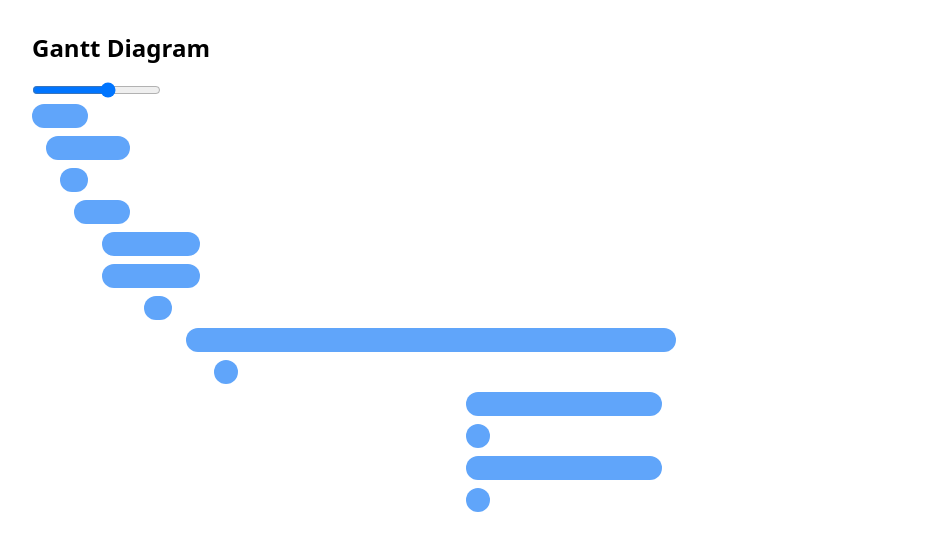
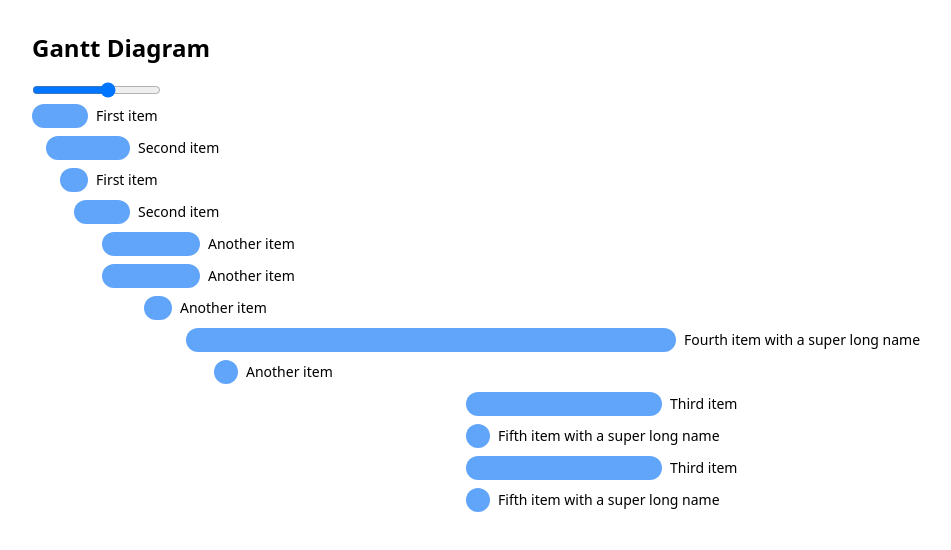
Before and after one commit to parssak/ds-react, a Next.js app: page /diagram in a window 1280 px wide. Shown: the top 550 px of the page, without its empty margins (48-999 px from the left). Built offline with nearby package versions, Linux system fonts and the light colour scheme.

Commit message:
added labels

```diff
--- a/src/pages/diagram.tsx
+++ b/src/pages/diagram.tsx
@@ -125,12 +125,14 @@ const Diagram = ({ items }: { items: Item[] }) => {
         {layoutNodes.map((node) => (
           <div
             key={node.id}
-            className="p-3 bg-blue-400 rounded-xl relative whitespace-nowrap"
+            className="p-3 h-6 bg-blue-400 hover:bg-blue-500 transition rounded-xl relative whitespace-nowrap"
             style={{
               left: `${node.x * scale}%`,
               width: `${node.width * scale}%`,
             }}
-          />
+          >
+            <span className="absolute top-0 bottom-0 grid place-items-center left-full text-left pl-2 text-sm">{node.name}</span>
+          </div>
         ))}
       </div>
     </div>
```
